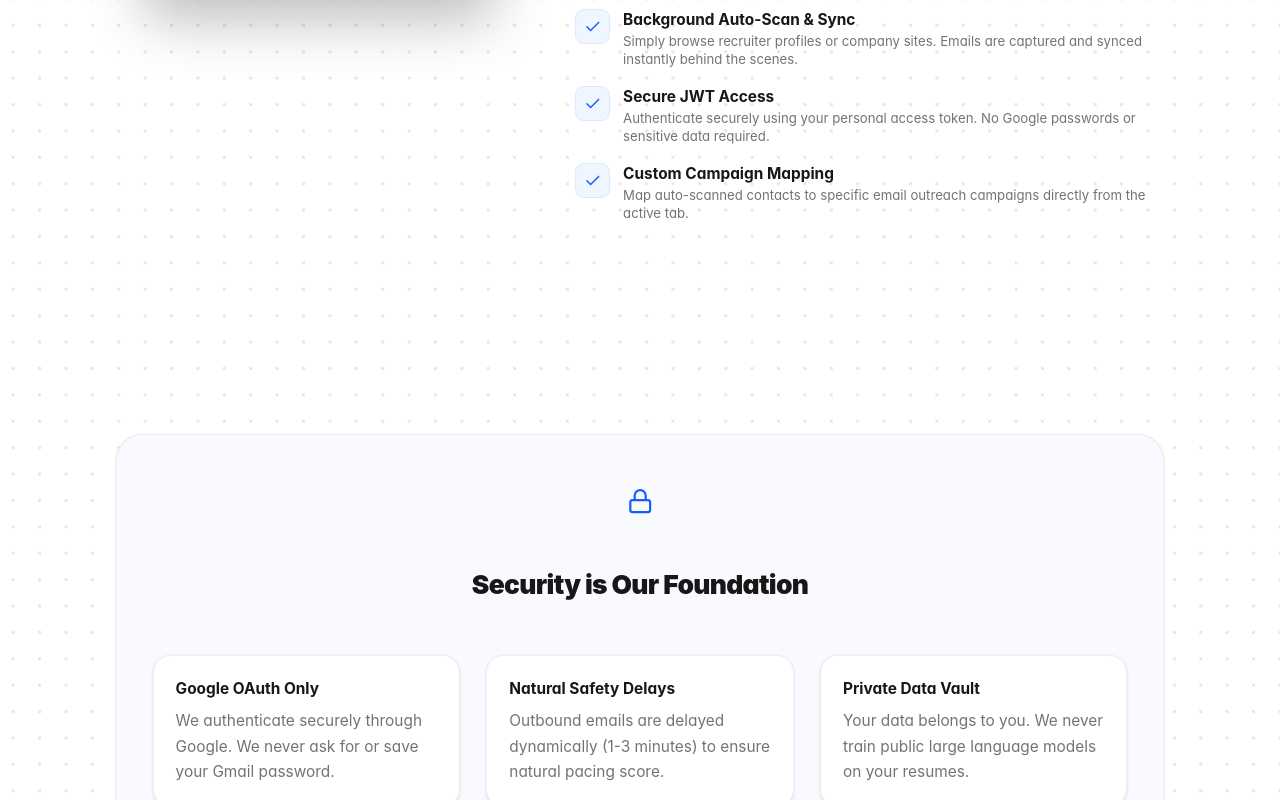
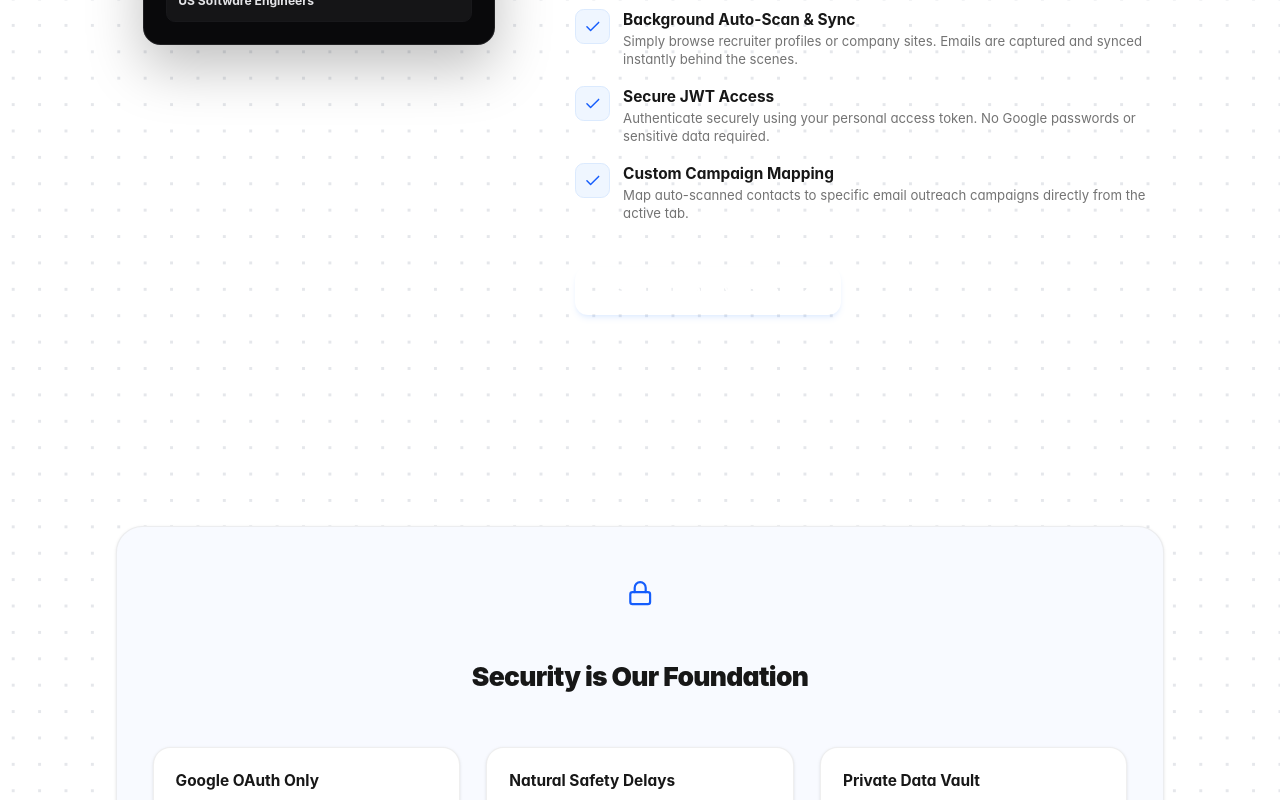
Before and after one commit to Aditya07024/Outreach-AI, a React (Vite) app in the folder frontend/: page / in a window 1280 px wide. Shown: the part 3313-4113 px from the top of the page. Built offline with nearby package versions, Linux system fonts and the light colour scheme.

Commit message:
Add Chrome Web Store link for Outreach AI extension on LandingPage and Settings tab

```diff
--- a/frontend/src/pages/LandingPage.tsx
+++ b/frontend/src/pages/LandingPage.tsx
@@ -820,6 +820,17 @@ export const LandingPage: React.FC<LandingPageProps> = ({
                 </div>
               </div>
             </div>
+
+            <div className="pt-4">
+              <a
+                href="https://chromewebstore.google.com/detail/outreach-ai-%E2%80%94-email-extra/lghahidlejpibjojgiokdghjjpmkhcnc"
+                target="_blank"
+                rel="noreferrer"
+                className="inline-flex items-center gap-2 px-6 py-3 bg-blue-650 hover:bg-blue-700 text-white font-bold rounded-xl text-sm transition-all shadow-md shadow-blue-500/10 hover:scale-[1.02] cursor-pointer"
+              >
+                Install Chrome Extension <ArrowUpRight className="w-4 h-4" />
+              </a>
+            </div>
           </div>
         </div>
       </section>
--- a/frontend/src/pages/Settings.tsx
+++ b/frontend/src/pages/Settings.tsx
@@ -305,10 +305,20 @@ export const Settings: React.FC<SettingsProps> = ({ gmailStatus, onRefreshGmailS
 
           {/* Chrome Extension Connection */}
           <div className="border border-neutral-800 bg-zinc-900/10 rounded-xl p-5 space-y-4">
-            <h3 className="text-xs font-bold text-neutral-300 uppercase tracking-wider flex items-center gap-2">
-              <KeyRound className="w-4 h-4 text-neutral-400" />
-              Chrome Extension Connection
-            </h3>
+            <div className="flex justify-between items-center">
+              <h3 className="text-xs font-bold text-neutral-300 uppercase tracking-wider flex items-center gap-2">
+                <KeyRound className="w-4 h-4 text-neutral-400" />
+                Chrome Extension Connection
+              </h3>
+              <a
+                href="https://chromewebstore.google.com/detail/outreach-ai-%E2%80%94-email-extra/lghahidlejpibjojgiokdghjjpmkhcnc"
+                target="_blank"
+                rel="noreferrer"
+                className="text-[10px] text-purple-450 hover:text-purple-300 font-bold flex items-center gap-1 transition-colors border border-purple-800/40 bg-purple-950/20 px-2.5 py-0.5 rounded-full"
+              >
+                Web Store <Send className="w-2.5 h-2.5" />
+              </a>
+            </div>
             <p className="text-[10px] text-neutral-500 leading-relaxed">
               Use this token to connect the Chrome Extension to your account.
             </p>
@@ -337,7 +347,17 @@ export const Settings: React.FC<SettingsProps> = ({ gmailStatus, onRefreshGmailS
               <div className="text-[9px] text-neutral-500 leading-relaxed">
                 Instructions:
                 <ol className="list-decimal pl-3 mt-1 space-y-0.5">
-                  <li>Install the Outreach AI Chrome Extension.</li>
+                  <li>
+                    Install the{' '}
+                    <a
+                      href="https://chromewebstore.google.com/detail/outreach-ai-%E2%80%94-email-extra/lghahidlejpibjojgiokdghjjpmkhcnc"
+                      target="_blank"
+                      rel="noreferrer"
+                      className="text-purple-400 hover:text-purple-300 font-semibold underline"
+                    >
+                      Outreach AI Chrome Extension
+                    </a>.
+                  </li>
                   <li>Click the extension icon in your toolbar.</li>
                   <li>Paste this JWT access token and click Connect.</li>
                 </ol>
```
